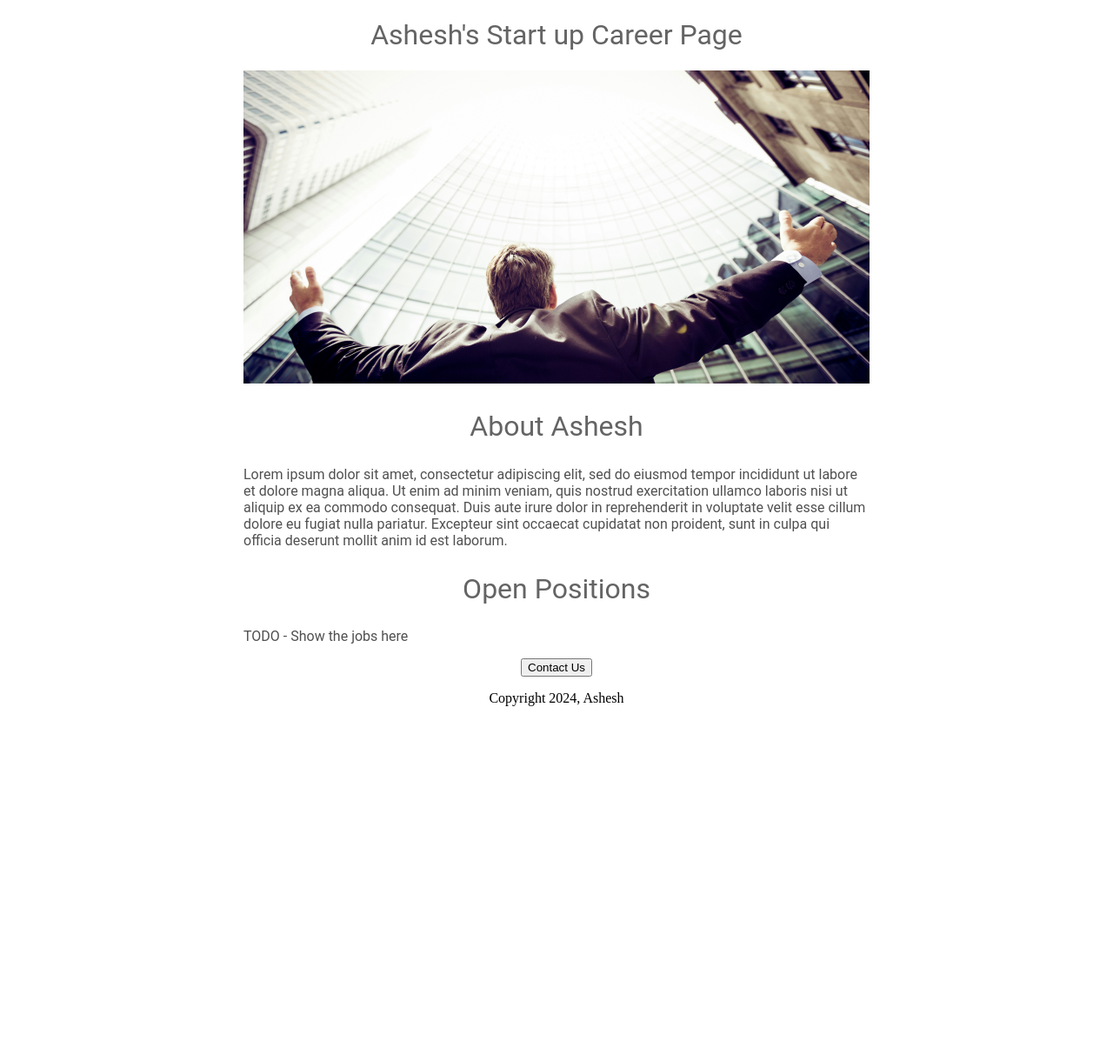
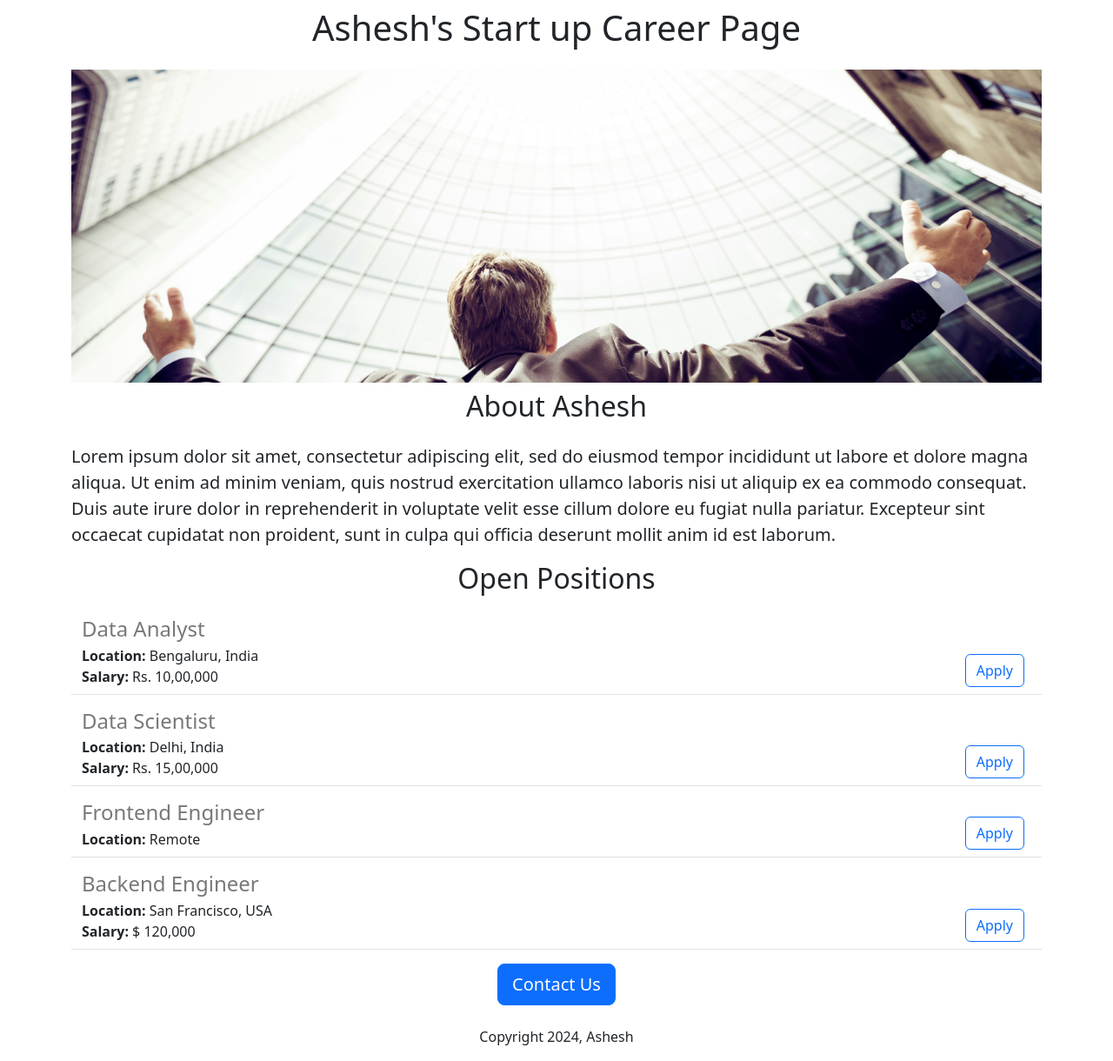
Before and after one commit to ashesh25/ashesh-careers-website-v2, a Flask app: page / in a window 1280 px wide. Shown: the whole page at 87% size. Before the commit the page ends 812 px from the top, so only its background shows below. Run offline with Flask 3, Linux system fonts and the light colour scheme.

Commit message:
Added dynamic data and API route

```diff
--- a/app.py
+++ b/app.py
@@ -1,11 +1,37 @@
-from flask import Flask, render_template
+from flask import Flask, render_template, jsonify
 
 app = Flask(__name__)
+
+JOBS = [{
+    'id': 1,
+    'title': 'Data Analyst',
+    'location': 'Bengaluru, India',
+    'salary': 'Rs. 10,00,000'
+}, {
+    'id': 2,
+    'title': 'Data Scientist',
+    'location': 'Delhi, India',
+    'salary': 'Rs. 15,00,000'
+}, {
+    'id': 3,
+    'title': 'Frontend Engineer',
+    'location': 'Remote'
+}, {
+    'id': 4,
+    'title': 'Backend Engineer',
+    'location': 'San Francisco, USA',
+    'salary': '$ 120,000'
+}]
 
 
 @app.route("/")
 def hello():
-  return render_template('home.html')
+  return render_template('home.html', jobs=JOBS)
+
+
+@app.route("/api/jobs")
+def list_jobs():
+  return jsonify(JOBS)
 
 
 if __name__ == "__main__":
--- a/templates/home.html
+++ b/templates/home.html
@@ -1,51 +1,32 @@
 <!DOCTYPE html>
 <html>
   <head>
-    <title>Ashesh Careers</title>
     <style>
-      h1 {
-        font: size; 40px;
-        font-family: Roboto;
-        font-weight: normal;
-        color: rgb(100, 100, 100);
-        text-align: center;
-      }
-
       #banner {
+        height: 360px;
         width: 100%;
-        height: 360px;
         object-fit: cover;
       }
-      h2 {
-        font-family: Roboto;
-        font-size: 32px;
-        color: rgb(100, 100, 100);
-        text-align: center;
-        font-weight: normal;
-      }
-      .bodytext {
-        font-family: roboto;
-        color: rgb(80, 80, 80);
-      }
-
-      #container {
-        max-width: 720px;
-        margin: 0 auto;
-      }
-
-
     </style>
+    <meta charset="utf-8">
+    <meta name="viewport" content="witdh=device-width, initial-scale=1">
+      <link href="https://cdn.jsdelivr.net/npm/bootstrap@5.3.3/dist/css/bootstrap.min.css" rel="stylesheet" integrity="sha384-QWTKZyjpPEjISv5WaRU9OFeRpok6YctnYmDr5pNlyT2bRjXh0JMhjY6hW+ALEwIH" crossorigin="anonymous">
+    <title>Ashesh Careers</title>
     <body>
-        <div id="container">
-        <h1>Ashesh's Start up Career Page</h1>
-        <img id="banner" src="https://64843039-33dc-4171-9ae5-84336fcb420c-00-1mmca5fo7b9wh.janeway.replit.dev/static/banner.jpg" height="320">
-        <h2>About Ashesh</h2>
-        <p class="bodytext">Lorem ipsum dolor sit amet, consectetur adipiscing elit, sed do eiusmod tempor incididunt ut labore et dolore magna aliqua. Ut enim ad minim veniam, quis nostrud exercitation ullamco laboris nisi ut aliquip ex ea commodo consequat. Duis aute irure dolor in reprehenderit in voluptate velit esse cillum dolore eu fugiat nulla pariatur. Excepteur sint occaecat cupidatat non proident, sunt in culpa qui officia deserunt mollit anim id est laborum.</p>
-        <h2>Open Positions</h2>
-        <p class="bodytext">TODO - Show the jobs here</p>
-        <div style="text-align: center;">
-        <button>Contact Us</button>
-          <p>Copyright 2024, Ashesh </p>
+        <div class="container">
+        <h1 class="text-center mt-2 mb-4">Ashesh's Start up Career Page</h1>
+        <img id="banner" class="img-fluid" src="https://64843039-33dc-4171-9ae5-84336fcb420c-00-1mmca5fo7b9wh.janeway.replit.dev/static/banner.jpg">
+        <h2 class="text-center mt-2 mb-4">About Ashesh</h2>
+        <p class="lead">Lorem ipsum dolor sit amet, consectetur adipiscing elit, sed do eiusmod tempor incididunt ut labore et dolore magna aliqua. Ut enim ad minim veniam, quis nostrud exercitation ullamco laboris nisi ut aliquip ex ea commodo consequat. Duis aute irure dolor in reprehenderit in voluptate velit esse cillum dolore eu fugiat nulla pariatur. Excepteur sint occaecat cupidatat non proident, sunt in culpa qui officia deserunt mollit anim id est laborum.</p>
+        <h2 class="text-center mt-2 mb-4">Open Positions</h2>
+        <div>
+          {% for job in jobs %}
+            {% include 'jobitem.html' %}
+          {% endfor %}
+        </div>
+        <div class="text-center">
+        <button class="btn btn-primary btn-lg">Contact Us</button>
+          <p class="mt-4">Copyright 2024, Ashesh </p>
           </div>
         </div>
     </body>
--- /dev/null
+++ b/templates/jobitem.html
@@ -0,0 +1,22 @@
+<div class="border-bottom" style="margin-bottom:16px;  padding-bottom:8px;">
+<div class="container text-left">
+  <div class="row align-items-start">
+    <div class="col">
+      <h4 style="color:rgb(120,120,120); margin-bottom:4px;">{{job['title']}}</h4>
+      <div>
+        <b>Location:</b> {{job['location']}}
+      </div>
+      {% if 'salary' in job%}
+      <div>
+        <b>Salary:</b> {{job['salary']}}
+      </div>
+      {% endif %}
+    </div>
+    <div class="col align-self-end">
+      <div class="d-grid gap-2 d-md-flex justify-content-md-end">
+        <button type="button" class="btn btn-outline-primary me-md-2">Apply</button>
+          </div>
+    </div>
+  </div>
+</div>
+    </div>
```
